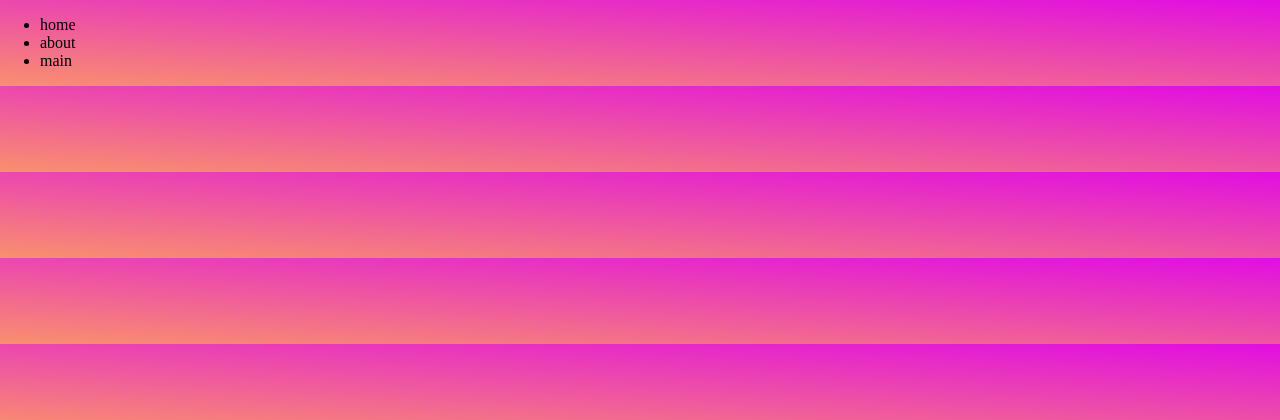
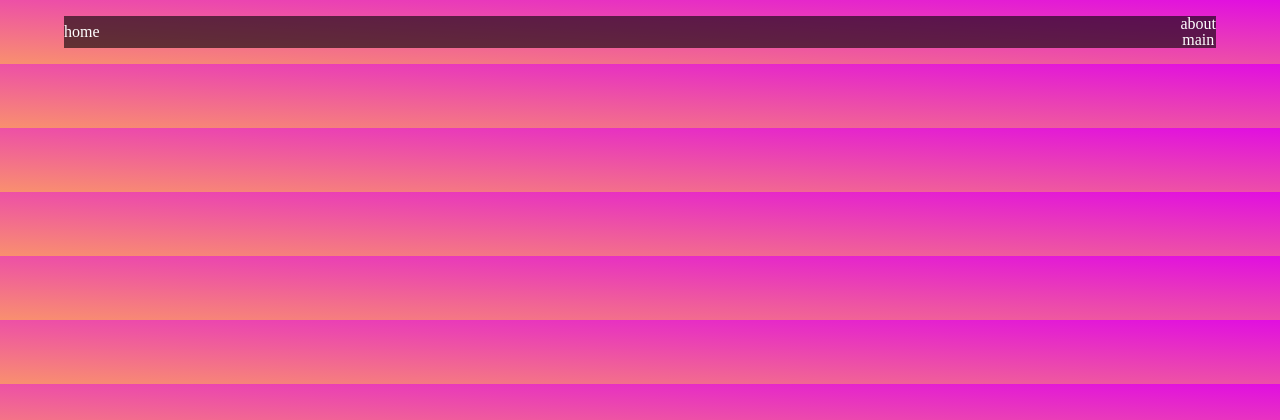
Before and after one commit to 11h00/instagram-reposter, a PHP site: page / in a window 1280 px wide. Shown: the top 420 px of the page. Run offline with PHP 8.4, Linux system fonts and the light colour scheme.

Commit message:
styled the userbar

```diff
--- a/css/style.css
+++ b/css/style.css
@@ -4,4 +4,25 @@ body {
   padding: 0;
 }
 
+#userbar {
+  width: 90%;
+  margin: auto;
+}
+#userbar ul {
+  list-style: none;
+  display: flex;
+  justify-content: space-between;
+  align-items: center;
+  padding: 0;
+}
+#userbar ul li {
+  text-align: center;
+  color: white;
+  line-height: 1;
+  margin: 0;
+}
+#userbar {
+  background-color: rgba(0, 0, 0, 0.6);
+}
+
 /*# sourceMappingURL=style.css.map */
--- a/index.html
+++ b/index.html
@@ -9,7 +9,7 @@
 </head>
 <body>
     <header>
-        <nav>
+        <nav id="userbar">
             <div>
 
             </div>
--- a/scss/style.scss
+++ b/scss/style.scss
@@ -5,6 +5,24 @@ body{
     margin: 0;
     padding: 0;
 }
-header{
 
+#userbar{
+    width: 90%;
+    margin: auto;
+    ul{
+        list-style: none;
+        display: flex;
+        justify-content: space-between;
+        align-items: center;
+        padding: 0;
+        li{
+            text-align: center;
+            color: white;
+            line-height: 1;
+            margin: 0;
+        }
+    }
+    &{
+        background-color: rgba($color: #000000, $alpha: .6);
+    }
 }
```
Also changed, not shown: 1 other file.
